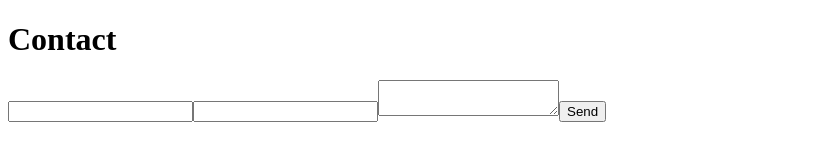
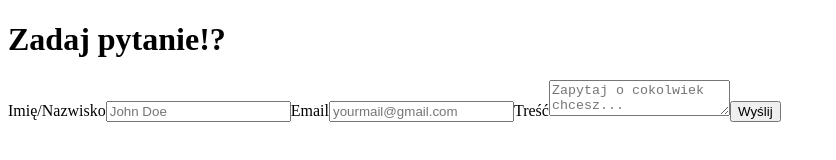
Before and after one commit to kowalus23/new-portfolio-2.0, a Gatsby site: page /contact in a window 1280 px wide. Shown: the whole page, without its empty margins (0-836 px from the left). Built offline with nearby package versions, Linux system fonts and the light colour scheme; Gatsby itself is replaced by a stand-in of ours.

Commit message:
it does work! now update with proper version of form style, and last test if everything moves

```diff
--- a/src/pages/contact.js
+++ b/src/pages/contact.js
@@ -35,28 +35,56 @@ const ContactTwo = () => {
 
   return (
     <>
-      <h1>Contact</h1>
+      <div className="form-before-element">
+        <div className="form-wrapper">
+          <h1 className="form-wrapper--text">Zadaj pytanie!?</h1>
           <form
+            method="POST"
+            data-netlify="true"
             name="contact"
-        method="post"
-        action="/"
-        data-netlify="true"
             data-netlify-honeypot="bot-field"
+            className="custom-form"
             onSubmit={handleSubmit}
           >
-        {/* The `form-name` hidden field is required to support form submissions without JavaScript */}
-        <input type="hidden" name="form-name" value="contact" />
-
-        <input type="hidden" name="bot-field" onChange={handleChange} />
-
-        <input type="text" name="name" onChange={handleChange} />
-
-        <input type="email" name="email" onChange={handleChange} />
-
-        <textarea name="message" onChange={handleChange} />
-
-        <button type="submit">Send</button>
+            <input type="hidden" name="bot-field" />
+            <input
+              type="hidden"
+              name="contact"
+              value="contact"
+              onChange={handleChange}
+            />
+            <label htmlFor="name">
+              Imię/Nazwisko
+              <input
+                name="name"
+                type="text"
+                placeholder="John Doe"
+                onChange={handleChange}
+              />
+            </label>
+            <label htmlFor="email">
+              Email
+              <input
+                name="email"
+                type="email"
+                placeholder="yourmail@gmail.com"
+                onChange={handleChange}
+              />
+            </label>
+            <label htmlFor="content">
+              Treść
+              <textarea
+                name="message"
+                placeholder="Zapytaj o cokolwiek chcesz..."
+                onChange={handleChange}
+              />
+            </label>
+            <button className="form-button" type="submit">
+              Wyślij
+            </button>
           </form>
+        </div>
+      </div>
     </>
   );
 };
```
Also changed, not shown: src/js/components/Desktop/Contact.js (+0 -38 lines). Lines whose indentation alone changed are shown as unchanged.
